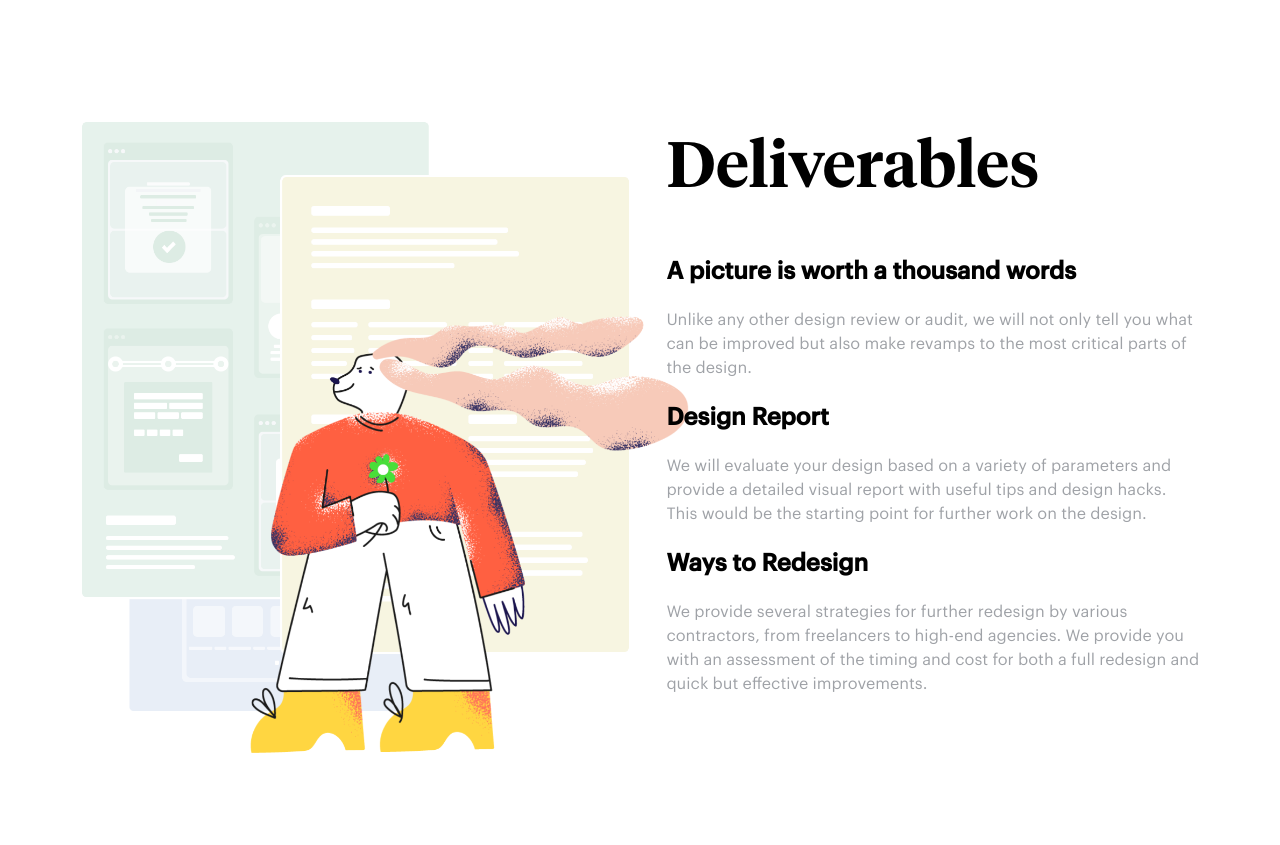
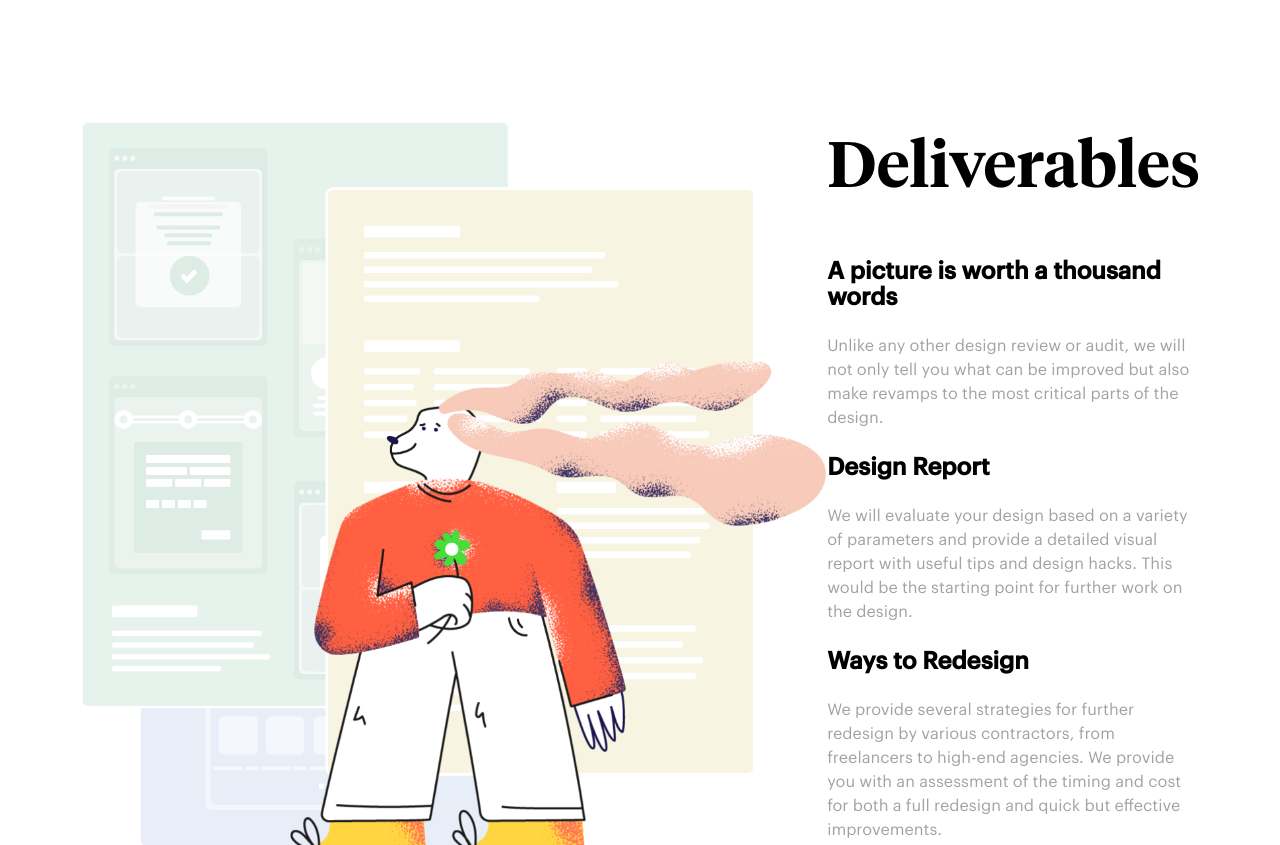
Before and after one commit to MagdaCale/design_review, a plain HTML site: page index.html in a window 1280 px wide. Shown: the part 1160-2005 px from the top of the page. Drawn offline with Linux system fonts and the light colour scheme.

Commit message:
correction seons_section

```diff
--- a/assets/css/style.css
+++ b/assets/css/style.css
@@ -22,6 +22,7 @@
 /* Farben: #2B2C2E /  #9FA2A7 / #27282A /  #848689 / #3D3E41 / #fff */
 
 body {
+    overflow-x: hidden;
     margin: 0 auto;
     max-width: 1440px;
 }
@@ -89,7 +90,7 @@ nav>a {
     border-radius: 5px;
 }
 .btn:hover {
-    transition: 0.5s;
+    transition: 0.4 s;
     color: white;
     background-color: black;
     border: 2px solid white;
@@ -160,7 +161,7 @@ h1 {
 }
 
 .article_img>img {
-    width: 180%;
+    width: 100%;
 }
 
 .second_section {
@@ -168,7 +169,7 @@ h1 {
 }
 
 .second_section_div {
-    padding-left: 31vh;
+    width: 49%;
 }
 
 .second_section_div>h3 {
--- a/index.html
+++ b/index.html
@@ -39,7 +39,7 @@
                 <img src="./assets/img/home_deliverables.png" alt="Illustation of dog">
             </article>
              <!-- **** hier beginnt der Text Teil mit Deliverables **** -->
-                <div class="second_section_div">
+                <div class="second_section_div">  <!-- breite 50% -->
                     <h3>Deliverables</h3>
                     <h4>A picture is worth a thousand words</h4>
                     <p>Unlike any other design review or audit, we will not only tell you what can be improved but also make revamps to the most critical parts of the design.</p>
```
